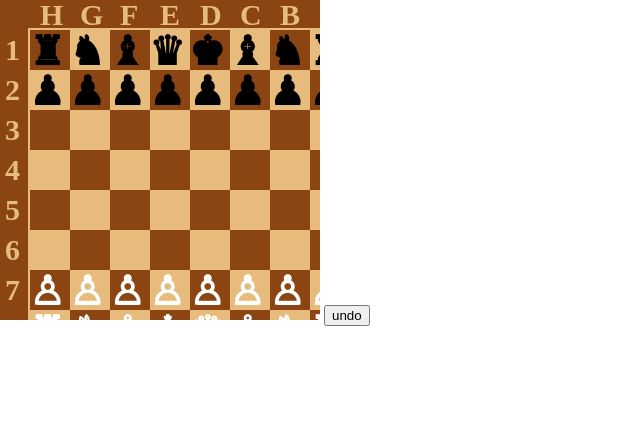
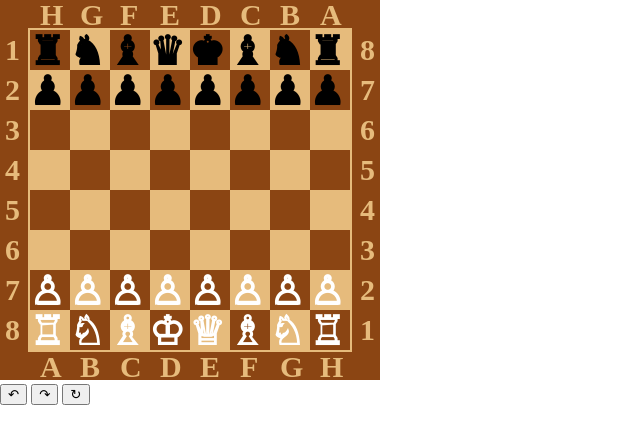
Before and after one commit to PeterKuzmenko/Chess-on-canvas, a plain HTML site: page Game/index.html in a window 1280 px wide. Shown: the whole page, without its empty margins (0-640 px from the left). Drawn offline with Linux system fonts and the light colour scheme.

Commit message:
Update index.html

```diff
--- a/Game/index.html
+++ b/Game/index.html
@@ -6,8 +6,12 @@
 	<link rel="stylesheet" href="style.css">
 </head>
 <body>
-	<canvas id="game" width="320" height="320"></canvas>
-	<input type="button" value="undo" id="undo">
+	<canvas id="game" width="380" height="380"></canvas>
+	<div class="buttons">
+		<input type="button" id="undo" value="↶" onclick="undo()">
+		<input type="button" id="forward" value="↷" onclick="forward()">
+		<input type="button" id="restart" value="↻" onclick="restart()">
+	</div>
 	<script src="index.js"></script>
 </body>
 </html>
```
